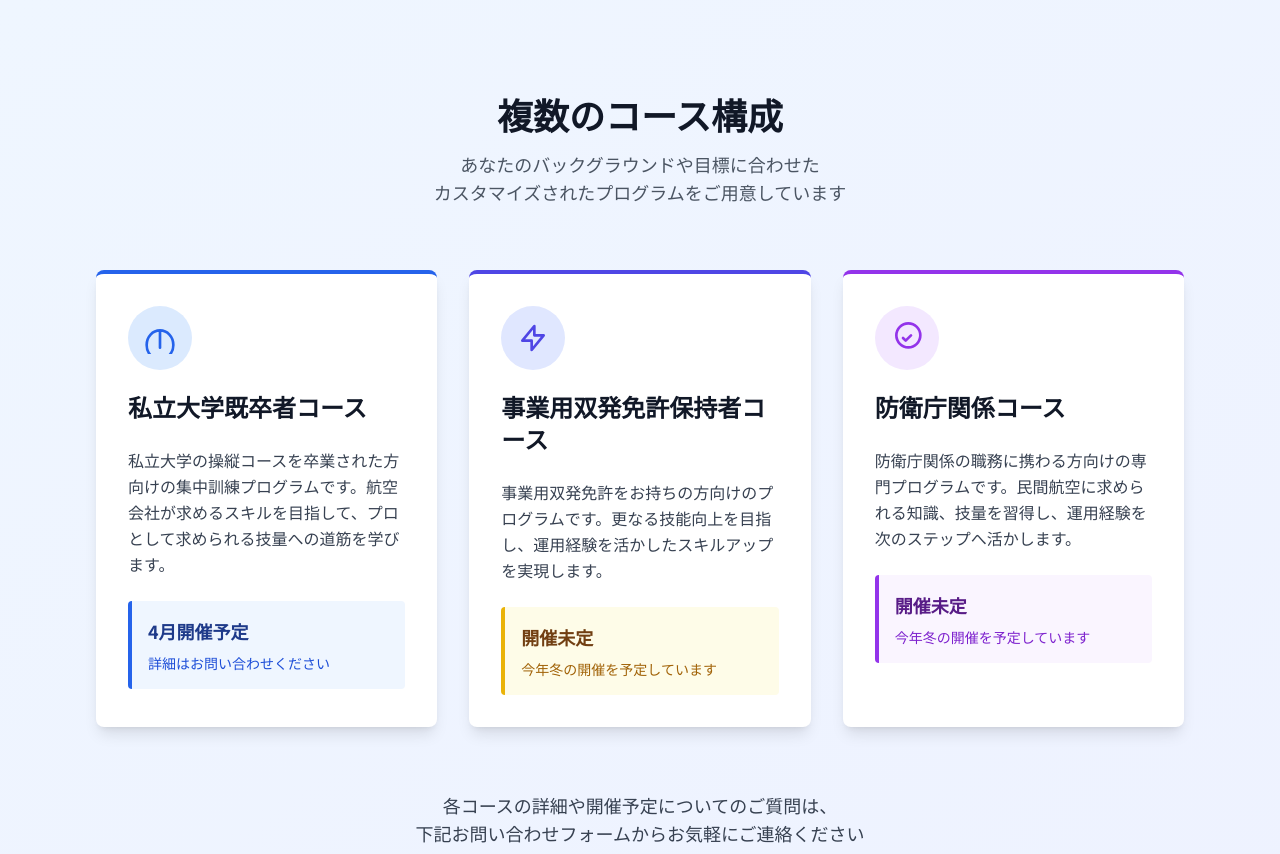
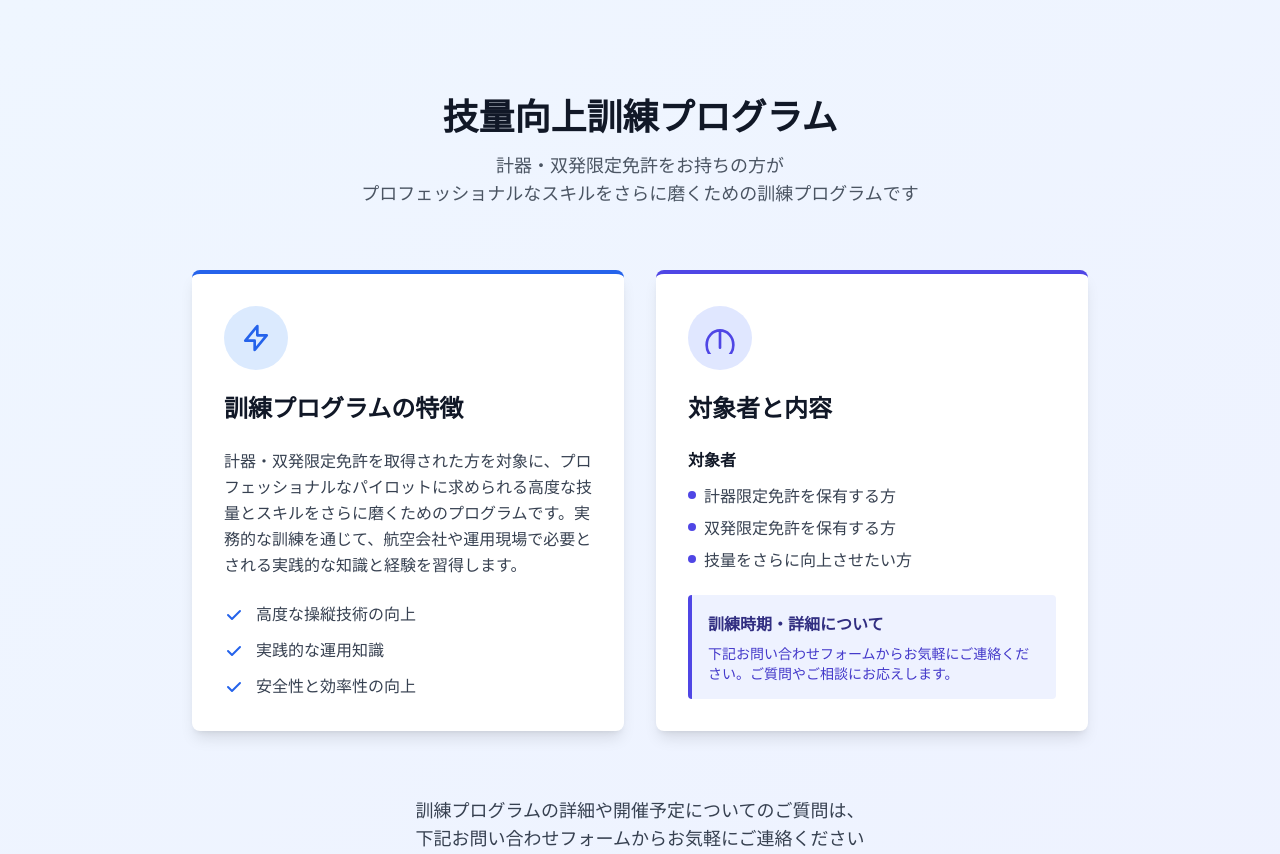
Before and after one commit to kazuhiko-ono/manaolapule-v2, a website: page public/index.html in a window 1280 px wide. Shown: the part 802-1656 px from the top of the page. Drawn offline with nearby package versions, Linux system fonts and the light colour scheme.

Commit message:
一般的に変更

```diff
--- a/public/index.html
+++ b/public/index.html
@@ -171,74 +171,83 @@
         <div class="max-w-6xl mx-auto px-4 sm:px-6 lg:px-8">
             <div class="text-center mb-16">
                 <h2 class="text-3xl md:text-4xl font-bold text-gray-900 mb-4">
-                    複数のコース構成
+                    技量向上訓練プログラム
                 </h2>
                 <p class="text-gray-600 text-lg max-w-2xl mx-auto">
-                    あなたのバックグラウンドや目標に合わせた<br class="hidden sm:block">カスタマイズされたプログラムをご用意しています
+                    計器・双発限定免許をお持ちの方が<br class="hidden sm:block">プロフェッショナルなスキルをさらに磨くための訓練プログラムです
                 </p>
             </div>
 
-            <div class="grid md:grid-cols-3 gap-8">
-                <!-- Course 1: 私立大学既卒者コース -->
+            <div class="grid md:grid-cols-2 gap-8 max-w-4xl mx-auto">
+                <!-- Program Overview Card 1: 訓練内容 -->
                 <div class="card-hover bg-white p-8 rounded-lg shadow-lg border-t-4 border-blue-600 hover:shadow-xl transition-all" data-aos="fade-up" data-aos-duration="800">
                     <div class="mb-6">
                         <div class="inline-block bg-blue-100 rounded-full p-4 mb-4">
                             <svg class="w-8 h-8 text-blue-600" fill="none" stroke="currentColor" viewBox="0 0 24 24">
-                                <path stroke-linecap="round" stroke-linejoin="round" stroke-width="2" d="M12 6.253v13m0-13C6.5 6.253 2 10.998 2 17.25S6.5 28 12 28s10-4.745 10-10.75C22 10.998 17.5 6.253 12 6.253z"></path>
+                                <path stroke-linecap="round" stroke-linejoin="round" stroke-width="2" d="M13 10V3L4 14h7v7l9-11h-7z"></path>
                             </svg>
                         </div>
-                        <h3 class="text-2xl font-bold text-gray-900 mb-2">私立大学既卒者コース</h3>
+                        <h3 class="text-2xl font-bold text-gray-900 mb-2">訓練プログラムの特徴</h3>
                     </div>
 
                     <p class="text-gray-700 mb-6 leading-relaxed">
-                        私立大学の操縦コースを卒業された方向けの集中訓練プログラムです。航空会社が求めるスキルを目指して、プロとして求められる技量への道筋を学びます。
+                        計器・双発限定免許を取得された方を対象に、プロフェッショナルなパイロットに求められる高度な技量とスキルをさらに磨くためのプログラムです。実務的な訓練を通じて、航空会社や運用現場で必要とされる実践的な知識と経験を習得します。
                     </p>
 
-                    <div class="bg-blue-50 border-l-4 border-blue-600 p-4 rounded">
-                        <p class="text-blue-900 font-semibold text-lg">4月開催予定</p>
-                        <p class="text-blue-700 text-sm mt-2">詳細はお問い合わせください</p>
-                    </div>
-                </div>
-
-                <!-- Course 2: 事業用双発免許保持者コース -->
+                    <ul class="space-y-3">
+                        <li class="flex items-start gap-3">
+                            <svg class="w-5 h-5 text-blue-600 flex-shrink-0 mt-1" fill="currentColor" viewBox="0 0 20 20">
+                                <path fill-rule="evenodd" d="M16.707 5.293a1 1 0 010 1.414l-8 8a1 1 0 01-1.414 0l-4-4a1 1 0 011.414-1.414L8 12.586l7.293-7.293a1 1 0 011.414 0z" clip-rule="evenodd"></path>
+                            </svg>
+                            <span class="text-gray-700">高度な操縦技術の向上</span>
+                        </li>
+                        <li class="flex items-start gap-3">
+                            <svg class="w-5 h-5 text-blue-600 flex-shrink-0 mt-1" fill="currentColor" viewBox="0 0 20 20">
+                                <path fill-rule="evenodd" d="M16.707 5.293a1 1 0 010 1.414l-8 8a1 1 0 01-1.414 0l-4-4a1 1 0 011.414-1.414L8 12.586l7.293-7.293a1 1 0 011.414 0z" clip-rule="evenodd"></path>
+                            </svg>
+                            <span class="text-gray-700">実践的な運用知識</span>
+                        </li>
+                        <li class="flex items-start gap-3">
+                            <svg class="w-5 h-5 text-blue-600 flex-shrink-0 mt-1" fill="currentColor" viewBox="0 0 20 20">
+                                <path fill-rule="evenodd" d="M16.707 5.293a1 1 0 010 1.414l-8 8a1 1 0 01-1.414 0l-4-4a1 1 0 011.414-1.414L8 12.586l7.293-7.293a1 1 0 011.414 0z" clip-rule="evenodd"></path>
+                            </svg>
+                            <span class="text-gray-700">安全性と効率性の向上</span>
+                        </li>
+                    </ul>
+                </div>
+
+                <!-- Program Overview Card 2: 対象者と開催情報 -->
                 <div class="card-hover bg-white p-8 rounded-lg shadow-lg border-t-4 border-indigo-600 hover:shadow-xl transition-all" data-aos="fade-up" data-aos-duration="800" data-aos-delay="100">
                     <div class="mb-6">
                         <div class="inline-block bg-indigo-100 rounded-full p-4 mb-4">
                             <svg class="w-8 h-8 text-indigo-600" fill="none" stroke="currentColor" viewBox="0 0 24 24">
-                                <path stroke-linecap="round" stroke-linejoin="round" stroke-width="2" d="M13 10V3L4 14h7v7l9-11h-7z"></path>
+                                <path stroke-linecap="round" stroke-linejoin="round" stroke-width="2" d="M12 6.253v13m0-13C6.5 6.253 2 10.998 2 17.25S6.5 28 12 28s10-4.745 10-10.75C22 10.998 17.5 6.253 12 6.253z"></path>
                             </svg>
                         </div>
-                        <h3 class="text-2xl font-bold text-gray-900 mb-2">事業用双発免許保持者コース</h3>
-                    </div>
-
-                    <p class="text-gray-700 mb-6 leading-relaxed">
-                        事業用双発免許をお持ちの方向けのプログラムです。更なる技能向上を目指し、運用経験を活かしたスキルアップを実現します。
-                    </p>
-
-                    <div class="bg-yellow-50 border-l-4 border-yellow-500 p-4 rounded">
-                        <p class="text-yellow-900 font-semibold text-lg">開催未定</p>
-                        <p class="text-yellow-700 text-sm mt-2">今年冬の開催を予定しています</p>
-                    </div>
-                </div>
-
-                <!-- Course 3: 防衛庁関係コース -->
-                <div class="card-hover bg-white p-8 rounded-lg shadow-lg border-t-4 border-purple-600 hover:shadow-xl transition-all" data-aos="fade-up" data-aos-duration="800" data-aos-delay="200">
+                        <h3 class="text-2xl font-bold text-gray-900 mb-2">対象者と内容</h3>
+                    </div>
+
                     <div class="mb-6">
-                        <div class="inline-block bg-purple-100 rounded-full p-4 mb-4">
-                            <svg class="w-8 h-8 text-purple-600" fill="none" stroke="currentColor" viewBox="0 0 24 24">
-                                <path stroke-linecap="round" stroke-linejoin="round" stroke-width="2" d="M9 12l2 2 4-4m7 0a9 9 0 11-18 0 9 9 0 0118 0z"></path>
-                            </svg>
-                        </div>
-                        <h3 class="text-2xl font-bold text-gray-900 mb-2">防衛庁関係コース</h3>
-                    </div>
-
-                    <p class="text-gray-700 mb-6 leading-relaxed">
-                        防衛庁関係の職務に携わる方向けの専門プログラムです。民間航空に求められる知識、技量を習得し、運用経験を次のステップへ活かします。
-                    </p>
-
-                    <div class="bg-purple-50 border-l-4 border-purple-600 p-4 rounded">
-                        <p class="text-purple-900 font-semibold text-lg">開催未定</p>
-                        <p class="text-purple-700 text-sm mt-2">今年冬の開催を予定しています</p>
+                        <h4 class="font-semibold text-gray-900 mb-3">対象者</h4>
+                        <ul class="space-y-2 text-gray-700">
+                            <li class="flex items-center gap-2">
+                                <span class="w-2 h-2 bg-indigo-600 rounded-full"></span>
+                                計器限定免許を保有する方
+                            </li>
+                            <li class="flex items-center gap-2">
+                                <span class="w-2 h-2 bg-indigo-600 rounded-full"></span>
+                                双発限定免許を保有する方
+                            </li>
+                            <li class="flex items-center gap-2">
+                                <span class="w-2 h-2 bg-indigo-600 rounded-full"></span>
+                                技量をさらに向上させたい方
+                            </li>
+                        </ul>
+                    </div>
+
+                    <div class="bg-indigo-50 border-l-4 border-indigo-600 p-4 rounded">
+                        <p class="text-indigo-900 font-semibold mb-2">訓練時期・詳細について</p>
+                        <p class="text-indigo-700 text-sm">下記お問い合わせフォームからお気軽にご連絡ください。ご質問やご相談にお応えします。</p>
                     </div>
                 </div>
             </div>
@@ -246,7 +255,7 @@
             <!-- Contact CTA -->
             <div class="mt-16 text-center">
                 <p class="text-gray-700 text-lg mb-6">
-                    各コースの詳細や開催予定についてのご質問は、<br class="hidden sm:block">下記お問い合わせフォームからお気軽にご連絡ください
+                    訓練プログラムの詳細や開催予定についてのご質問は、<br class="hidden sm:block">下記お問い合わせフォームからお気軽にご連絡ください
                 </p>
                 <a href="#contact" class="inline-flex items-center gap-2 bg-blue-600 hover:bg-blue-700 text-white px-8 py-3 rounded-lg font-semibold transition">
                     お問い合わせフォームへ
```
